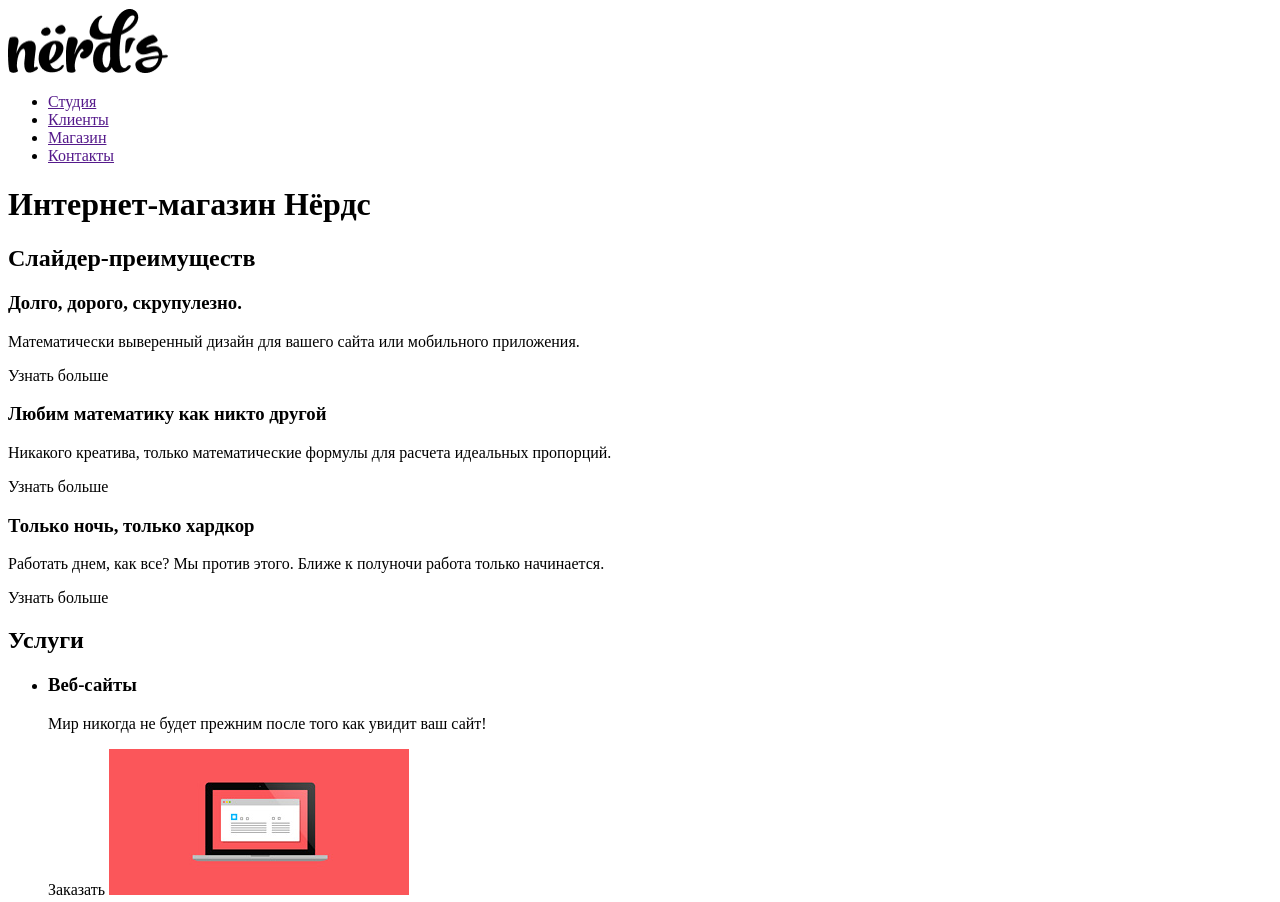
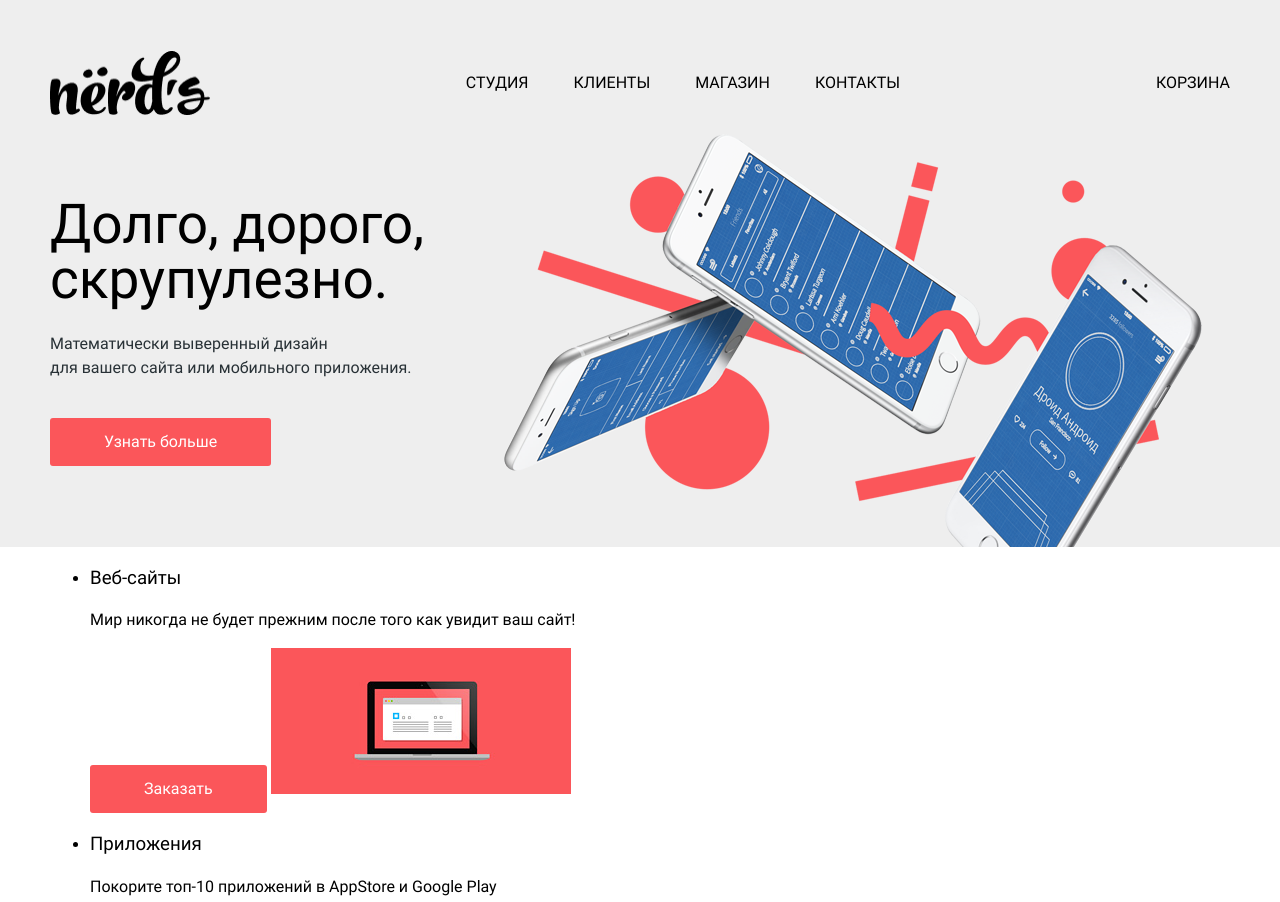
Before and after one commit to Kalmgu/Practice-Nerds, a plain HTML site: page index.html in a window 1280 px wide. Shown: the top 902 px of the page. Drawn offline with Linux system fonts and the light colour scheme.

Commit message:
edti header

```diff
--- a/css/style.css
+++ b/css/style.css
@@ -1,3 +1,180 @@
+@font-face {
+  font-family: "Roboto";
+  font-weight: 400;
+  font-style: normal;
+  src: local("Roboto"),
+       url("../fonts/roboto.woff2") format("woff2"),
+       url("../fonts/roboto.woff") format("woff");
+}
+
+@font-face {
+  font-family: "Roboto";
+  font-weight: 500;
+  font-style: normal;
+  src: local("Roboto"),
+       url("../fonts/robotomedium.woff2") format("woff2"),
+       url("../fonts/robotomedium.woff") format("woff");
+}
+
+@font-face {
+  font-family: "Roboto";
+  font-weight: 700;
+  font-style: normal;
+  src: local("Roboto"),
+       url("../fonts/robotobold.woff2") format("woff2"),
+       url("../fonts/robotobold.woff") format("woff");
+}
+
+/* Global */
+
 * {
   box-sizing: border-box;
 }
+
+.visually-hidden {
+  position: absolute;
+  width: 1px;
+  height: 1px;
+  margin: -1px;
+  border: 0;
+  padding: 0;
+  white-space: nowrap;
+  clip-path: inset(100%);
+  clip: rect(0 0 0 0);
+  overflow: hidden;
+}
+
+.page-body {
+  margin: 0;
+  padding: 0;
+  font-family: "Roboto", "Arial", sans-serif;
+  font-style: normal;
+  font-weight: 400;
+  font-size: 16px;
+  line-height: 24px;
+  color: #000000;
+}
+
+.container {
+  max-width: 1440px;
+  padding: 0 50px;
+  margin: 0 auto;
+}
+
+.button {
+  display: inline-block;
+  font-weight: 500;
+  line-height: 18px;
+  color: #FFFFFF;
+  background: #FB565A;
+  border-radius: 3px;
+  padding: 15px 54px;
+  text-decoration: none;
+}
+
+/* Style */
+
+.page-header {
+  padding-top: 50px;
+  background-color: #EEEEEE;
+}
+
+.main-navigation {
+  display: flex;
+  flex-wrap: wrap;
+  justify-content: space-between;
+  align-items: center;
+}
+
+.main-navigation-logotype-img {
+  display: block;
+  width: 160px;
+  height: 65px;
+}
+
+.main-navigation-logotype-img:hover,
+.main-navigation-logotype-img:focus {
+  opacity: 0.7;
+}
+
+.main-navigation-logotype-img:active {
+  opacity: 0.3;
+}
+
+.main-navigation-list {
+  display: flex;
+  flex-wrap: wrap;
+  justify-content: space-between;
+  margin: 0;
+  padding: 0;
+  list-style: none;
+}
+
+.main-navigation-link,
+.user-navigation-cart {
+  margin-right: 45px;
+  font-weight: 500;
+  font-size: 16px;
+  line-height: 30px;
+  text-transform: uppercase;
+  color: #000000;
+  text-decoration: none;
+}
+
+.main-navigation-item:last-child .main-navigation-link {
+  margin: 0;
+}
+
+.main-navigation-link:hover,
+.main-navigation-link:focus,
+.user-navigation-cart:hover,
+.user-navigation-cart:focus {
+  color: #FB565A;
+}
+
+.user-navigation-cart {
+  margin: 0;
+}
+
+/* Slider */
+
+.slider-advantages {
+  background-color: #EEEEEE;
+  padding-top: 1px;
+}
+
+.slide {
+  display: flex;
+  flex-wrap: wrap;
+  align-items: center;
+  justify-content: space-between;
+}
+
+.slide-left-box {
+  max-width: 400px;
+}
+
+.slide-title {
+  font-weight: 500;
+  font-size: 55px;
+  line-height: 55px;
+  margin: 0 0 25px 0;
+}
+
+.slide-subtitle {
+  color: #283136;
+  margin: 0 0 38px 0;
+}
+
+.slide-button {
+  justify-self: flex-start;
+}
+
+.slide-right-box img {
+  display: block;
+}
+
+.slide-2,
+.slide-3 {
+  display: none;
+}
--- a/index.html
+++ b/index.html
@@ -9,6 +9,9 @@
   <meta http-equiv="X-UA-Compatible" content="IE=edge">
   <meta name="viewport" content="width=device-width, initial-scale=1.0">
   <title>Нёрдс</title>
+  <link rel="preconnect" href="https://fonts.googleapis.com">
+  <link rel="preconnect" href="https://fonts.gstatic.com" crossorigin>
+  <link href="https://fonts.googleapis.com/css2?family=Roboto:wght@400;500;700&display=swap" rel="stylesheet">
   <link rel="stylesheet" href="css/style.css">
 </head>
 <body class="page-body">
@@ -16,7 +19,7 @@
     <div class="container">
       <nav class="main-navigation">
         <a href="/">
-          <img src="img/logotype-nerds.png" width="160" height="65" alt="Логотип Нёрдс">
+          <img class="main-navigation-logotype-img" src="img/logotype-nerds.png" width="160" height="65" alt="Логотип Нёрдс">
         </a>
         <ul class="main-navigation-list">
           <li class="main-navigation-item"><a href="" class="main-navigation-link">Студия</a></li>
@@ -24,19 +27,32 @@
           <li class="main-navigation-item"><a href="" class="main-navigation-link">Магазин</a></li>
           <li class="main-navigation-item"><a href="" class="main-navigation-link">Контакты</a></li>
         </ul>
+        <div class="user-navigation">
+          <a class="user-navigation-cart" href="#">
+            Корзина
+          </a>
+        </div>
       </nav>
     </div>
   </header>
   <main class="page-main">
     <h1 class="visually-hidden">Интернет-магазин Нёрдс</h1>
-    <div class="container">
-      <!-- Слайдер преимуществ -->
-      <section class="slider-advantages">
-        <h2 class="visually-hidden">Слайдер-преимуществ</h2>
+    <!-- Слайдер преимуществ -->
+    <section class="slider-advantages">
+      <h2 class="visually-hidden">Слайдер-преимуществ</h2>
+      <div class="container">
         <section class="slide-1 slide">
-          <h3 class="slide-title">Долго, дорого, скрупулезно.</h3>
-          <p class="slide-subtitle">Математически выверенный дизайн для вашего сайта или мобильного приложения.</p>
-          <a class="slide-button button">Узнать больше</a>
+          <div class="slide-left-box">
+            <h3 class="slide-title">Долго, дорого, скрупулезно.</h3>
+            <p class="slide-subtitle">
+              Математически выверенный дизайн<br>
+              для вашего сайта или мобильного приложения.
+            </p>
+            <a class="slide-button button" href="#">Узнать больше</a>
+          </div>
+          <div class="slide-right-box">
+            <img src="img/slider/slide-1.png" width="760" height="431" alt="Картинка слайда №1">
+          </div>
         </section>
         <section class="slide-2 slide">
           <h3 class="slide-title">Любим математику как никто другой</h3>
@@ -48,7 +64,9 @@
           <p class="slide-subtitle">Работать днем, как все? Мы против этого. Ближе к полуночи работа только начинается.</p>
           <a class="slide-button button">Узнать больше</a>
         </section>
-      </section>
+      </div>
+    </section>
+    <div class="container">
       <!-- Услуги -->
       <section class="services">
         <h2 class="visually-hidden">Услуги</h2>
```
